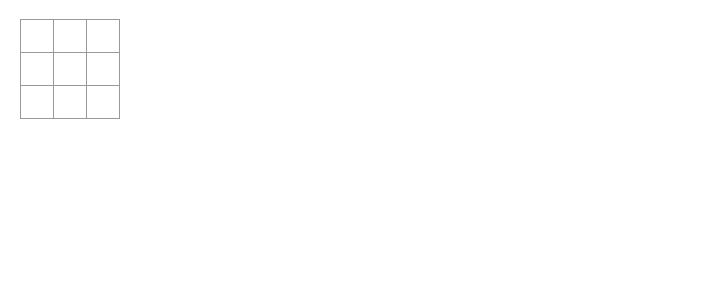
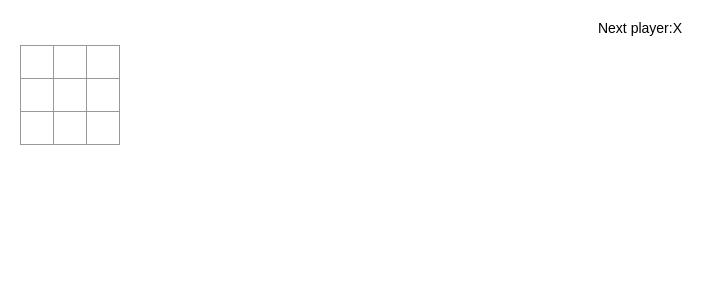
Before and after one commit to hyejineee/react-tutorial, a React (Create React App) app in the folder react-tutorial/: page / in a window 1280 px wide. Shown: the top 300 px of the page, without its empty margins (0-724 px from the left). Built offline with nearby package versions, Linux system fonts and the light colour scheme.

Commit message:
Add status
square컴포넌트 클릭시 다음 차례의 플레이어를 보여주는 status변수를 추가했다.

```diff
--- a/react-tutorial/src/Board.js
+++ b/react-tutorial/src/Board.js
@@ -22,9 +22,13 @@ export default function Board(){
         setXIsNext(!xIsNext)
     };
 
+    const status = `Next player:${xIsNext?'X':'O'}`;
+
     return(
         <div>
-            <div className="status"></div>
+            <div className="status">
+                {status}
+            </div>
 
             <div className="square-container">
                 {initSquares()}
```
